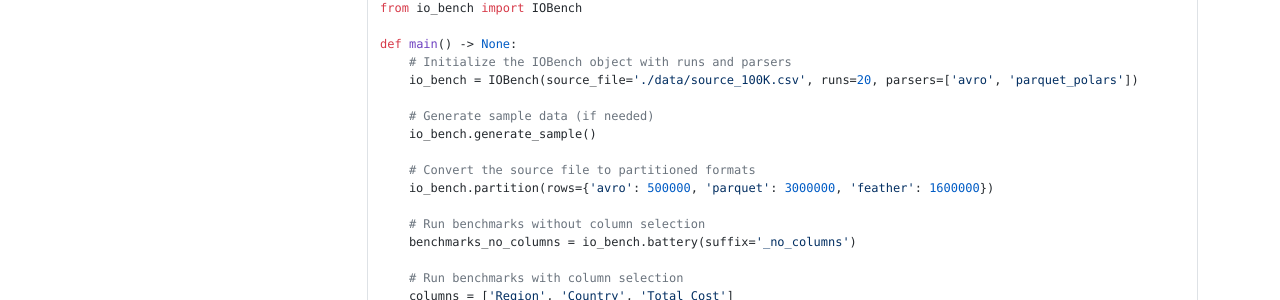
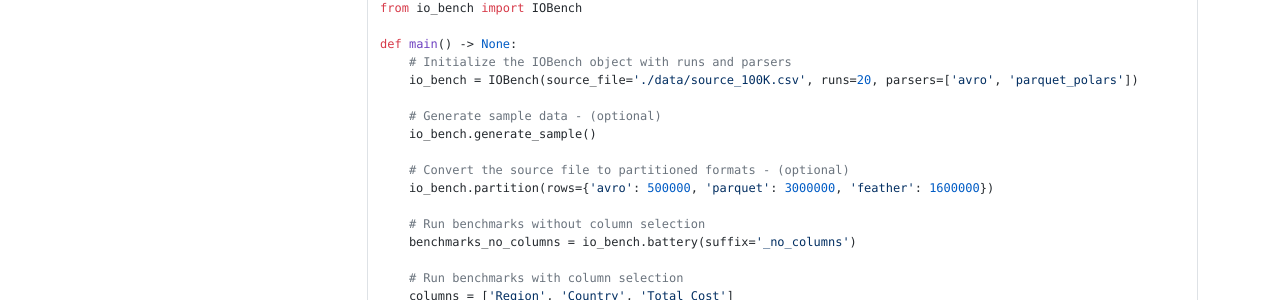
Before and after one commit to aastopher/io_bench, an MkDocs documentation site: the page built from docs/quick_start.md, in a window 1280 px wide and 900 px high, scrolled down 783 px. Shown: the part 335-635 px from the top of the window. Built offline with MkDocs 1.6.1, drawn with Linux system fonts in a browser that asks for light colours; nearby versions of some CDN libraries.

Commit message:
update docs

```diff
--- a/docs/quick_start.md
+++ b/docs/quick_start.md
@@ -52,10 +52,10 @@ def main() -> None:
     # Initialize the IOBench object with runs and parsers
     io_bench = IOBench(source_file='./data/source_100K.csv', runs=20, parsers=['avro', 'parquet_polars'])
 
-    # Generate sample data (if needed)
+    # Generate sample data - (optional)
     io_bench.generate_sample()
 
-    # Convert the source file to partitioned formats
+    # Convert the source file to partitioned formats - (optional)
     io_bench.partition(rows={'avro': 500000, 'parquet': 3000000, 'feather': 1600000})
 
     # Run benchmarks without column selection
```
Also changed, not shown: README.md (+2 -2 lines).
